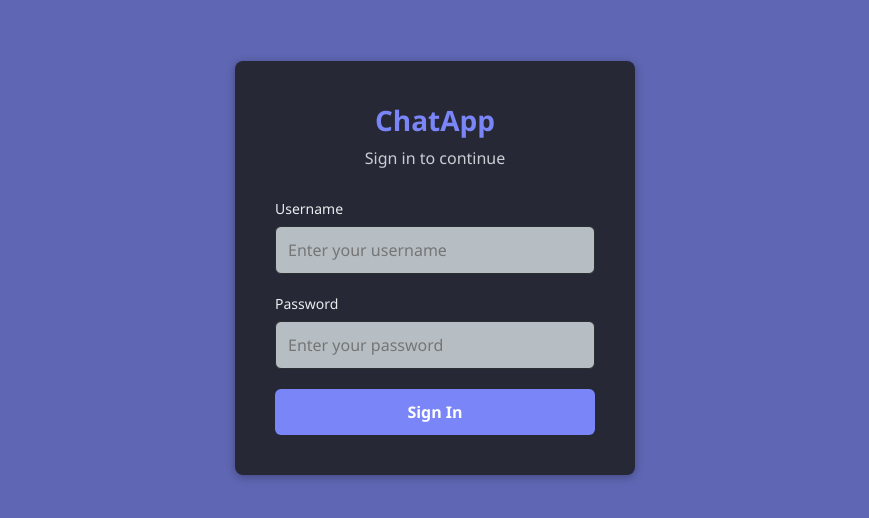
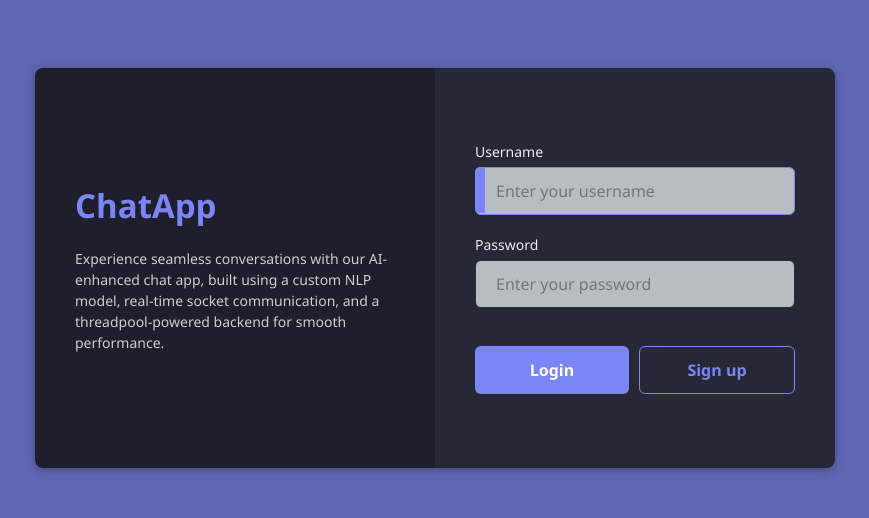
Before and after one commit to gabrielgg07/ChatApp, a React (Vite) app in the folder front-end/: page / in a window 1280 px wide. Shown: the part 132-650 px from the top of the page, without its empty margins (205-1074 px from the left). Built offline with nearby package versions, Linux system fonts and the light colour scheme.

Commit message:
Formatting improvements

```diff
--- a/front-end/src/ChatScreen.css
+++ b/front-end/src/ChatScreen.css
@@ -329,7 +329,7 @@ html, body {
     display: flex;
     justify-content: center;
     align-items: center;
-    background-color: #36393f;
+    background-color: #52575f;
     border-radius: 10px;
   }
 
--- a/front-end/src/LoginScreen.css
+++ b/front-end/src/LoginScreen.css
@@ -6,38 +6,64 @@
     background-color: #5f67b4;
   }
 
-  .login-card {
-    background-color: #272836;
+  .combined-card {
+    display: flex;
     border-radius: 8px;
     box-shadow: 0 2px 10px rgba(0, 0, 0, 0.3);
-    padding: 40px;
-    width: 400px;
+    width: 800px;
     max-width: 90%;
+    height: 400px;
   }
 
-  .login-title {
-    color: #7A86F7;
-    font-size: 28px;
-    text-align: center;
-    margin-bottom: 8px;
+  .welcome-section {
+    background-color: #1e1f2b;
+    border-radius: 8px 0 0 8px;
+    padding: 40px;
+    width: 50%;
+    display: flex;
+    flex-direction: column;
+    justify-content: center;
   }
 
-  .login-subtitle {
+  .welcome-title {
+    color: #7A86F7;
+    font-size: 33px;
+    text-align: left;
+    margin-bottom: 20px;
+  }
+
+  .welcome-subtitle {
     color: #c9cfd3;
-    text-align: center;
-    margin-bottom: 30px;
+    text-align: left;
+    font-size: 14px;
+    line-height: 1.5;
+  }
+
+  .login-section {
+    background-color: #272836;
+    border-radius: 0 8px 8px 0;
+    padding: 40px;
+    width: 50%;
+    position: relative;
+    display: flex;
+    flex-direction: column;
+    justify-content: center;
+    height: 100%;
+    box-sizing: border-box;
   }
 
   .login-form {
     display: flex;
     flex-direction: column;
     gap: 20px;
+    position: relative;
   }
 
   .form-group {
     display: flex;
     flex-direction: column;
-    gap: 8px;
+    gap: 6px;
+    position: relative;
   }
 
   .form-group label {
@@ -46,14 +72,32 @@
     color: #e9edef;
   }
 
+  /* Enhanced input styles to ensure consistent coloring */
   .form-group input {
     padding: 12px;
+    padding-left: 20px;
     border: 1px solid #2a2f32;
     border-radius: 6px;
     font-size: 16px;
-    background-color: #b7bec3;
+    background-color: #b7bec3 !important; /* Force background color */
     color: #494e51;
     transition: background-color 0.3s, border-color 0.3s;
+    -webkit-appearance: none; /* Remove default styling on iOS */
+    -moz-appearance: none;    /* Remove default styling on Firefox */
+    appearance: none;         /* Standard syntax */
+  }
+
+  /* Ensure color consistency in all states */
+  .form-group input:focus,
+  .form-group input:active,
+  .form-group input:hover,
+  .form-group input:valid,
+  .form-group input:invalid,
+  .form-group input:-webkit-autofill,
+  .form-group input:-webkit-autofill:hover,
+  .form-group input:-webkit-autofill:focus {
+    background-color: #b7bec3 !important;
+    -webkit-box-shadow: 0 0 0 30px #b7bec3 inset !important; /* Needed for Chrome autofill */
   }
 
   .form-group input:focus {
@@ -61,28 +105,103 @@
     outline: none;
   }
 
-  .login-button {
+  .form-group::before {
+    content: '';
+    position: absolute;
+    left: 0;
+    top: 25px;
+    height: 46px;
+    width: 10px;
     background-color: #7A86F7;
-    color: white;
-    border: none;
-    border-radius: 6px;
+    border-radius: 5px 0 0 5px;
+    opacity: 0;
+    transition: opacity 0.3s ease;
+    z-index: 1;
+  }
+
+  .form-group.focused::before {
+    opacity: 1;
+  }
+
+  .button-group {
+    display: flex;
+    gap: 10px;
+    margin-top: 18px;
+  }
+
+  .login-button, .signup-button {
+    flex: 1;
     padding: 12px;
     font-size: 16px;
     font-weight: 600;
     cursor: pointer;
+    border-radius: 6px;
     transition: background-color 0.3s;
+    border: none;
+  }
+
+  .login-button {
+    background-color: #7A86F7;
+    color: white;
   }
 
   .login-button:hover {
-    background-color: #7A86F7;
+    background-color: #6a75e6;
   }
 
-  .error-message {
+  .signup-button {
+    background-color: transparent;
+    color: #7A86F7;
+    border: 1px solid #7A86F7;
+  }
+
+  .signup-button:hover {
+    background-color: rgba(122, 134, 247, 0.1);
+  }
+
+  /* Message styling */
+  .message {
+    padding: 10px;
+    border-radius: 6px;
+    font-size: 14px;
+    margin-bottom: 0px;
+  }
+
+  /* Error message styling */
+  .message.error {
     background-color: #3b0d01;
     color: #f3a999;
-    padding: 12px;
-    border-radius: 6px;
-    font-size: 14px;
-    margin-bottom: 10px;
     border: 1px solid #d83b01;
   }
+
+  /* Success message styling - using existing gray shades */
+  .message.success {
+    background-color: #2a2f32;
+    color: #c9cfd3;
+    border: 1px solid #494e51;
+  }
+
+  @media (max-width: 768px) {
+    .combined-card {
+      flex-direction: column;
+      width: 400px;
+      height: auto;
+      min-height: 550px;
+    }
+
+    .welcome-section {
+      width: 100%;
+      border-radius: 8px 8px 0 0;
+      padding: 30px;
+    }
+
+    .login-section {
+      width: 100%;
+      border-radius: 0 0 8px 8px;
+      padding: 30px;
+    }
+
+    .message {
+      margin-bottom: 20px;
+    }
+  }
--- a/front-end/src/LoginScreen.jsx
+++ b/front-end/src/LoginScreen.jsx
@@ -1,55 +1,105 @@
-import { useState } from 'react';
+import { useState, useRef, useEffect } from 'react';
 import './LoginScreen.css';
 
 function LoginScreen({ onLogin }) {
   const [username, setUsername] = useState('');
   const [password, setPassword] = useState('');
-  const [error, setError] = useState('');
+  const [message, setMessage] = useState('');
+  const [messageType, setMessageType] = useState(''); // 'error' or 'success'
+  const [focusedField, setFocusedField] = useState('username');
+
+  const usernameRef = useRef(null);
+
+  // Set focus to username field by default when component mounts
+  useEffect(() => {
+    if (usernameRef.current) {
+      usernameRef.current.focus();
+    }
+  }, []);
 
   const handleSubmit = (e) => {
     e.preventDefault();
     if (username === 'test' && password === 'test') {
       onLogin(username, password);
     } else {
-      setError('Invalid credentials. Try username: test, password: test');
+      setMessage('Invalid user. Try "test" "test"');
+      setMessageType('error');
+    }
+  };
+
+  const handleSignupClick = (e) => {
+    e.preventDefault();
+    // Show success message
+    setMessage('User successfully created');
+    setMessageType('success');
+    // Clear form fields
+    setUsername('');
+    setPassword('');
+    // Set focus back to username
+    if (usernameRef.current) {
+      usernameRef.current.focus();
     }
   };
 
   return (
     <div className="login-container">
-      <div className="login-card">
-        <h1 className="login-title">ChatApp</h1>
-        <p className="login-subtitle">Sign in to continue</p>
+      <div className="combined-card">
+        <div className="welcome-section">
+          <h1 className="welcome-title">ChatApp</h1>
+          <p className="welcome-subtitle">
+            Experience seamless conversations with our AI-enhanced chat app, built using a custom NLP model, real-time socket communication, and a threadpool-powered backend for smooth performance.
+          </p>
+        </div>
 
+        <div className="login-section">
           <form onSubmit={handleSubmit} className="login-form">
-          {error && <div className="error-message">{error}</div>}
+            {message && (
+              <div className={`message ${messageType}`}>
+                {message}
+              </div>
+            )}
 
-          <div className="form-group">
+            <div className={`form-group ${focusedField === 'username' ? 'focused' : ''}`}>
               <label htmlFor="username">Username</label>
               <input
+                ref={usernameRef}
                 type="text"
                 id="username"
                 value={username}
                 onChange={(e) => setUsername(e.target.value)}
+                onFocus={() => setFocusedField('username')}
                 placeholder="Enter your username"
                 required
               />
             </div>
 
-          <div className="form-group">
+            <div className={`form-group ${focusedField === 'password' ? 'focused' : ''}`}>
               <label htmlFor="password">Password</label>
               <input
                 type="password"
                 id="password"
                 value={password}
                 onChange={(e) => setPassword(e.target.value)}
+                onFocus={() => setFocusedField('password')}
                 placeholder="Enter your password"
                 required
               />
             </div>
 
-          <button type="submit" className="login-button">Sign In</button>
+            <div className="button-group">
+              <button type="submit" className="login-button">
+                Login
+              </button>
+              <button
+                type="button"
+                className="signup-button"
+                onClick={handleSignupClick}
+              >
+                Sign up
+              </button>
+            </div>
           </form>
+        </div>
       </div>
     </div>
   );
```
Lines whose indentation alone changed are shown as unchanged.
